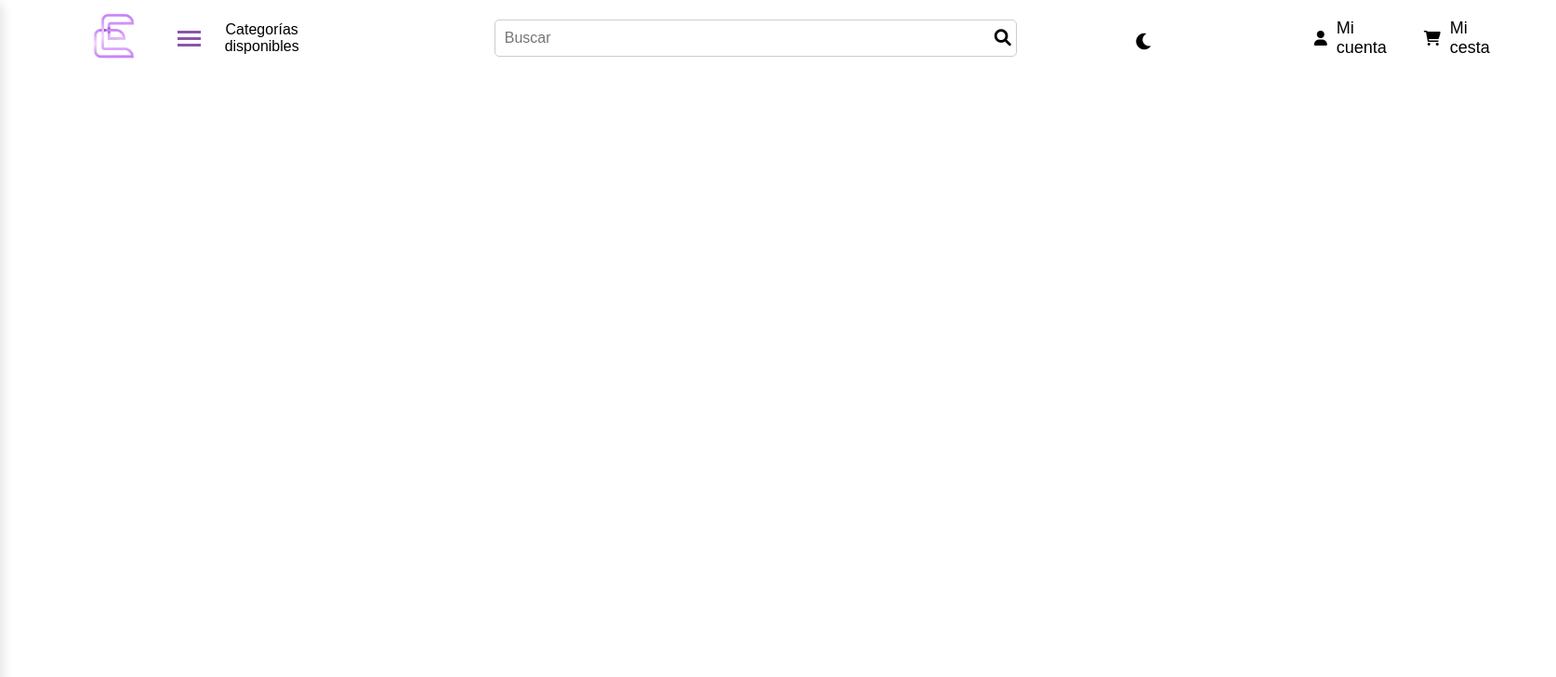
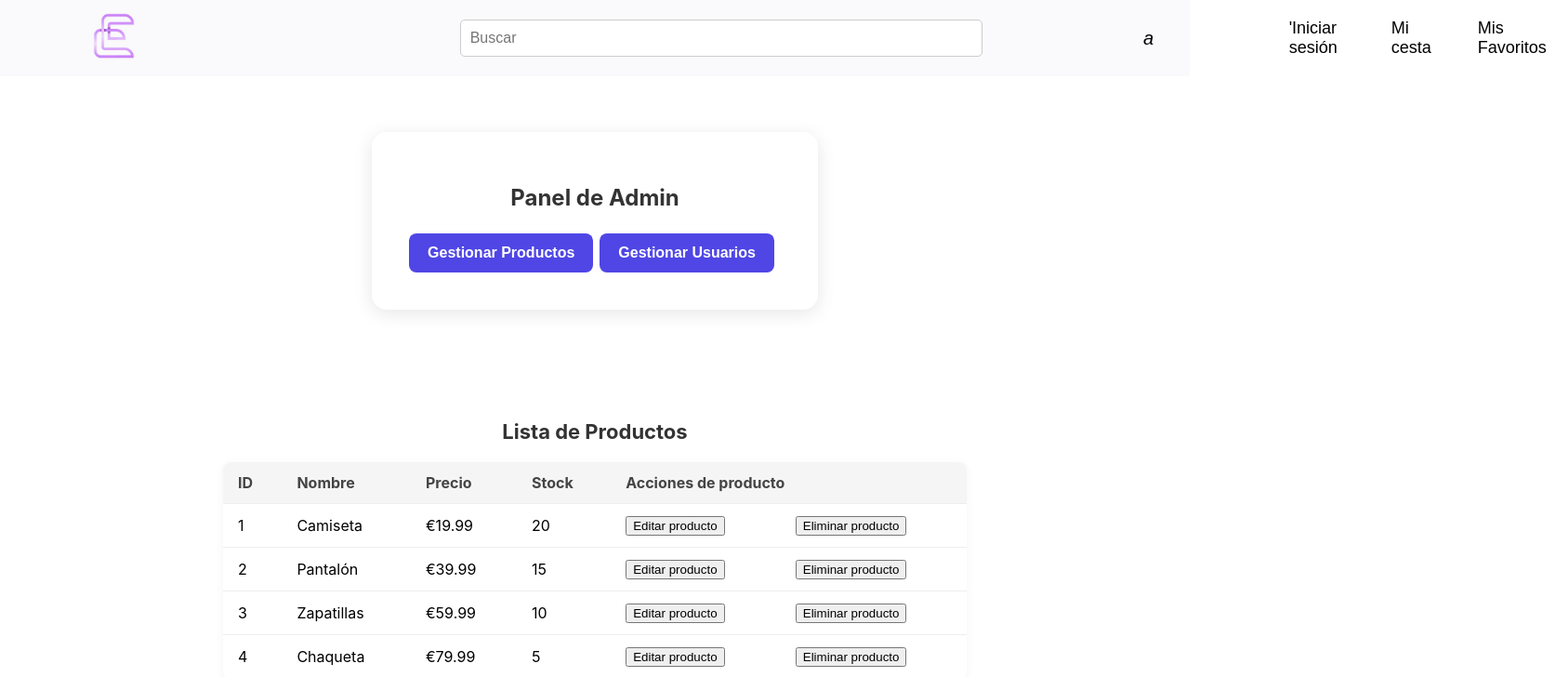
Before and after one commit to Diego-Vega04/ProyectoFinal, an Angular app in the folder frontEnd/: page / in a window 1280 px wide. Shown: the top 728 px of the page at 93% size, 1674 px wide, since content can reach past the window. Built offline with nearby package versions, Linux system fonts and the light colour scheme.

Commit message:
Gestión de productos básico

```diff
--- a/frontEnd/src/app/app-routing.module.ts
+++ b/frontEnd/src/app/app-routing.module.ts
@@ -1,7 +1,10 @@
 import { NgModule } from '@angular/core';
 import { RouterModule, Routes } from '@angular/router';
+import { VistaAdminComponent } from './vista-admin/vista-admin.component';
 
-const routes: Routes = [];
+const routes: Routes = [
+  {path:'', component: VistaAdminComponent}
+];
 
 @NgModule({
   imports: [RouterModule.forRoot(routes)],
--- a/frontEnd/src/app/app.component.html
+++ b/frontEnd/src/app/app.component.html
@@ -1 +1,2 @@
 <app-header></app-header>
+<app-vista-admin></app-vista-admin>
--- a/frontEnd/src/app/app.module.ts
+++ b/frontEnd/src/app/app.module.ts
@@ -6,11 +6,13 @@ import { AppComponent } from './app.component';
 import { HeaderComponent } from './header/header.component';
 import { FormsModule } from '@angular/forms';
 import { MatSnackBarModule } from '@angular/material/snack-bar';
+import { VistaAdminComponent } from './vista-admin/vista-admin.component';
 
 @NgModule({
   declarations: [
     AppComponent,
-    HeaderComponent
+    HeaderComponent,
+    VistaAdminComponent
   ],
   imports: [
     BrowserModule,
--- a/frontEnd/src/app/header/header.component.css
+++ b/frontEnd/src/app/header/header.component.css
@@ -5,9 +5,11 @@ header {
     padding: 10px 0;
     color: white;
     font-family: Arial, sans-serif;
-    position: static;
+    position: sticky;
+    top: 0;
+    z-index: 1000;
     width: 100%;
-    background-color: var(--color-fondo);
+    background-color: var(--color-fondo2);
 }
 
 /* Logo */
@@ -19,102 +21,6 @@ header {
 
 .logo img {
     height: 50px;
-}
-
-/* Menú de categorías*/
-.categories {
-    display: flex;
-    align-items: center;
-    margin-left: 20px;
-    padding: 10px;
-}
-
-.categories a {
-    color: var(--color-texto);
-    text-decoration: none;
-    font-size: 16px;
-    margin-left: 20px;
-    text-align: center;
-}
-
-.categories:hover {
-    background-color: var(--color-terciario);
-    border-radius: 5px;
-}
-
-.hamburger {
-    background: none;
-    border: none;
-    display: inline-block;
-    cursor: pointer;
-    margin-left: 10px;
-}
-
-.hamburger .line {
-    display: block;
-    width: 25px;
-    height: 3px;
-    margin: 4px 0;
-    background-color: var(--color-primario);
-}
-
-/* Menú lateral (inicialmente oculto) */
-.side-menu {
-    position: fixed;
-    top: 0;
-    left: -400px;
-    width: 400px;
-    height: 100%;
-    transition: left 0.4s ease;
-    box-shadow: 4px 0 12px rgba(0, 0, 0, 0.1);
-    border-top-right-radius: 12px;
-    border-bottom-right-radius: 12px;
-    background-color: var(--color-primario);
-}
-
-.side-menu.open {
-    left: 0;
-    z-index: 9999;
-}
-
-.side-menu-content {
-    padding: 30px 20px;
-    font-family: 'Segoe UI', Tahoma, Geneva, Verdana, sans-serif;
-    height: 100%;
-}
-
-.side-menu h2 {
-    margin-top: 60px;
-    font-size: 22px;
-    text-align: center;
-    color: #ffffff;
-    margin-bottom: 30px;
-}
-
-.side-menu ul {
-    list-style: none;
-    padding: 0;
-    margin-left: 30px;
-}
-
-.side-menu ul li {
-    margin: 15px 0;
-    padding: 10px 15px;
-    border-radius: 8px;
-
-}
-
-.side-menu ul li a {
-    color: #ffffff;
-    text-decoration: none;
-    font-size: 18px;
-    vertical-align: middle;
-
-}
-
-.side-menu ul li a:hover {
-    cursor: pointer;
-    color: var(--color-texto);
 }
 
 /* Estilo para la X */
@@ -137,7 +43,7 @@ header {
 .search-bar {
     display: inline-block;
     position: relative;
-    margin-left: 200px;
+    margin-left: 350px;
 }
 
 .search-bar input[type="text"] {
@@ -377,7 +283,7 @@ header {
 /*Boton modo claro/oscuro*/
 .dark-mode-toggle {
     position: absolute;
-    top: 33px;
+    top: 15pxpx;
     right: 33px;
 }
 
@@ -402,6 +308,24 @@ header {
     transition: color 0.3s;
 }
 
+/* Acceso a la lista de usuarios */
+.adminUsers {
+    color: var(--color-texto);
+    cursor: pointer;
+    display: inline-flex;
+    align-items: center;
+    padding: 10px;
+}
+
+.adminUsers:hover {
+    background-color: var(--color-terciario);
+    border-radius: 5px;
+}
+
+.adminUsers span{
+    font-size: 18px;
+}
+
 /* Capa oscura que cubre la página */
 .overlay {
     position: fixed;
@@ -420,3 +344,191 @@ header {
     opacity: 1;
     pointer-events: all;
 }
+
+/*Favoritos*/
+.favs {
+    display: inline-flex;
+    align-items: center;
+    margin-left: 20px;
+    color: var(--color-texto);
+    padding: 10px;
+}
+
+.favs span {
+    margin-left: 10px;
+    font-size: 18px;
+}
+
+.favs:hover {
+    background-color: var(--color-terciario);
+    cursor: pointer;
+    border-radius: 5px;
+}
+
+/* Menú lateral de la favoritos */
+.favs-menu {
+    position: fixed;
+    top: 0;
+    right: -100%;
+    width: 400px;
+    height: 100vh;
+    display: flex;
+    flex-direction: column;
+    background-color: var(--color-primario);
+    box-shadow: 2px 0 10px rgba(0, 0, 0, 0.2);
+    padding: 20px;
+    transition: right 0.3s ease-in-out;
+    z-index: 9999;
+}
+
+/* Mostrar el menú deslizándolo hacia la derecha */
+.favs-menu.open {
+    right: 0;
+}
+
+.favs-Ncontent {
+    display: flex;
+    flex-direction: column;
+    align-items: center;
+    margin-top: 20px;
+}
+
+.favs-menu-header, .favs-menu-footer {
+    height: 60px;
+    flex-shrink: 0;
+    padding: 20px;
+    display: flex;
+    justify-content: space-between;
+    align-items: center;
+}
+
+.favs-title {
+    font-size: 24px;
+    font-weight: bold;
+    color: #ffffff;
+}
+
+.close-btnC {
+    background: none;
+    border: none;
+    font-size: 24px;
+    color: #ffffff;
+    cursor: pointer;
+}
+
+.close-btnC:hover {
+    color: #000000;
+}
+
+.favs-image {
+    width: 100%;
+    height: 100px;
+    margin-bottom: 20px;
+}
+
+.favs-text {
+    font-size: 16px;
+    text-align: center;
+    margin-bottom: 20px;
+    color: black;
+}
+
+.favs-Ncontent {
+    background-color: #ffffff;
+    border-radius: 5px;
+    padding: 30px;
+}
+
+.go-home-btn {
+    background-color: var(--color-primario);
+    color: #ffffff;
+    border: none;
+    padding: 10px 20px;
+    cursor: pointer;
+    font-size: 16px;
+    border-radius: 5px;
+}
+
+.go-home-btn:hover {
+    background-color: var(--color-secundario);
+}
+
+.favs-content {
+    flex: 1;
+    overflow-y: auto;
+    padding: 10px 20px;
+}
+
+.favs-list{
+    list-style: none;
+    margin: 0;
+    padding: 0;
+}
+
+.favs-list li{
+    margin-bottom: 15px;
+    display: flex;
+    align-items: center;
+    background-color: #ededed;
+    padding: 15px;
+    border-radius: 20px;
+    box-shadow: 10px 10px 10px rgba(0, 0, 0, 0.2);
+
+}
+
+.favs-list li button{
+    width: auto;
+    background-color: transparent;
+    border: 0;
+    cursor: pointer;
+    font-size: large;
+}
+
+.favs-list li button:hover{
+    color: red;
+}
+
+.favs-list img{
+    width: 70px;
+    height: 70px;
+    object-fit: cover;
+    margin-right: 10px;
+    border: 1px solid #030709;
+}
+
+.favs-list p{
+    color: #030709;
+}
+
+.bt-menu{
+    padding: 12px;
+    font-size: 16px;
+    background-color: var(--color-terciario);
+    border-radius: 10px;
+    color: #fff;
+}
+.bt-menu:hover{
+    background-color: var(--color-secundario);
+    cursor: pointer;
+}
+
+.favs-menu-footer {
+    border-top: 1px solid rgb(255,255,255,0.2);
+}
+
+.go-favs-btn {
+    width: 100%;
+    padding: 12px;
+    margin-bottom: 50px;
+    margin-top: 30px;
+    font-size: 16px;
+    color: #fff;
+    background-color: var(--color-terciario);
+    border: none;
+    border-radius: 5px;
+    cursor: pointer;
+}
+
+.go-favs-btn:hover{
+    background-color: var(--color-secundario);
+}
--- a/frontEnd/src/app/header/header.component.html
+++ b/frontEnd/src/app/header/header.component.html
@@ -1,15 +1,3 @@
-<!DOCTYPE html>
-<html lang="es">
-
-<head>
-  <meta charset="UTF-8">
-  <meta name="viewport" content="width=device-width, initial-scale=1.0">
-  <title>Header PCComponentes</title>
-  <link rel="stylesheet" href="header.component.css">
-  <link rel="stylesheet" href="https://cdnjs.cloudflare.com/ajax/libs/font-awesome/6.0.0-beta3/css/all.min.css">
-</head>
-
-<body>
 <header>
   <div class="overlay" [ngClass]="{'open': menuOpen || cartMenuOpen}" (click)="closeMenus()"></div>
 
@@ -20,56 +8,22 @@
     </a>
   </div>
 
-    <!-- Menú de categorías-->
-    <div class="categories" (click)="toggleMenu()">
-      <button class="hamburger" [ngClass]="{'open': menuOpen}">
-        <span class="line"></span>
-        <span class="line"></span>
-        <span class="line"></span>
-      </button>
-      <a href="#">Categorías disponibles</a>
-    </div>
-
-    <!-- Menú lateral -->
-    <div class="side-menu" [ngClass]="{'open': menuOpen}">
-      <div class="side-menu-content">
-        <button class="close-btn" (click)="toggleMenu()">✕</button>
-        <h2>CATEGORÍAS</h2>
-        <hr>
-        <ul>
-          <li>
-            <a>Componentes</a>
-          </li>
-          <li>
-            <a>Ordenadores</a>
-          </li>
-          <li>
-            <a>Periféricos</a>
-          </li>
-          <li>
-            <a>Televisores</a>
-          </li>
-          <li>
-            <a>Audio</a>
-          </li>
-        </ul>
-
-      </div>
-    </div>
-
   <!-- Barra de búsqueda-->
   <div class="search-bar">
     <input type="text" placeholder="Buscar" (input)="buscarProducto()" [(ngModel)]="nombreBusqueda">
     <button (click)="buscarProducto()"><i class="fas fa-search"></i></button>
   </div>
 
-    <!-- Si el usuario está logueado, muestra su email; de lo contrario, muestra 'Mi cuenta' -->
-    <div class="account" (click)="onMiCuentaClick()">
+  <!-- Si el usuario está logueado, muestra area personal; de lo contrario, muestra Iniciar sesion -->
+  <div class="account">
     <i class="fas fa-user"></i>
-      <span> {{ authService.isLoggedIn() ? authService.getUserEmail() : 'Mi cuenta' }}</span>
+    <span> 'Iniciar sesión</span>
+    <i class="fas fa-sign-out-alt"
+      style="margin-left: 8px; color: red;"></i>
   </div>
 
   <!-- Mi cesta -->
+  <div>
     <div class="cart" id="cartMenuButton" (click)="toggleCartMenu()">
       <i class="fas fa-shopping-cart"></i>
       <span>Mi cesta</span>
@@ -86,11 +40,10 @@
         <ng-container *ngIf="productosCesta.length > 0; else vacia">
           <ul class="cart-list">
             <li *ngFor="let producto of productosCesta; let i = index;">
-              <img [src]="producto.imagen" alt="Producto">
+              <img [src]="'/img/' + producto.imagen" alt="Producto">
               <div>
                 <p><strong>{{ producto.nombre }}</strong></p>
                 <p>{{ producto.precio }} €</p>
-                <button (click)="borrarProducto(i); $event.stopPropagation()"><i class="fa-solid fa-trash"></i></button>
               </div>
             </li>
           </ul>
@@ -100,24 +53,68 @@
           <div class="cart-Ncontent">
             <img src="lensPickingPointsNoPostalCodeFound.svg" class="cart-image" alt="Cesta vacía">
             <p class="cart-text">Tu carrito está vacío</p>
-            <button class="go-home-btn" click="window.location.href='/'" (click)="toggleCartMenu()">Explorar artículos</button>
+            <button class="go-home-btn" [routerLink]="'/'" (click)="toggleCartMenu()">Explorar
+              artículos</button>
           </div>
         </ng-template>
       </div>
+
 
       <div class="cart-menu-footer">
         <button class="go-cart-btn">Ver artículos en la cesta</button>
       </div>
     </div>
 
+  </div>
+
+  <!-- Favoritos -->
+  <div >
+    <div class="favs" id="favsMenuButton" >
+      <i class="fas fa-heart"></i>
+      <span>Mis Favoritos</span>
+    </div>
+
+    <!-- Menú lateral de favoritos -->
+    <div class="favs-menu" >
+      <div class="favs-menu-header">
+        <span class="favs-title">Mis Favoritos</span>
+        <button class="close-btnC" >✕</button>
+      </div>
+
+      <div class="favs-content">
+        <ng-container >
+          <ul class="favs-list">
+            <li >
+              <img [src]="'/img/' " alt="Producto">
+              <div>
+                <p><strong></strong></p>
+                <p>€</p>
+              </div>
+            </li>
+          </ul>
+        </ng-container>
+        <ng-template #vacia>
+          <div class="favs-Ncontent">
+            <img src="lensPickingPointsNoPostalCodeFound.svg" class="favs-image" alt="Cesta vacía">
+            <p class="favs-text">Tu lista de favoritos está vacía</p>
+            <button class="go-home-btn" [routerLink]="'/'">Explorar
+              artículos</button>
+          </div>
+        </ng-template>
+      </div>
+
+      <div class="favs-menu-footer">
+        <button class="go-favs-btn" >Ver artículos en favoritos</button>
+      </div>
+    </div>
+  </div>
+
   <!-- Botón modo claro/oscuro -->
   <div class="dark-mode-toggle">
     <button (click)="toggleDarkMode()">
-        <i class="fas fa-moon" *ngIf="!isDarkMode"></i>
+      <i class="fas fa-moon" *ngIf="!isDarkMode">a</i>
       <i class="fas fa-sun" *ngIf="isDarkMode"></i>
     </button>
   </div>
+
 </header>
-</body>
-
-</html>
--- a/frontEnd/src/app/header/header.component.ts
+++ b/frontEnd/src/app/header/header.component.ts
@@ -14,6 +14,7 @@ export class HeaderComponent {
   menuOpen = false;
   cartMenuOpen: boolean = false;
   menuAbierto = false;
+
 
   // cambiar a tipo producto y las rutas a las caracteristicas
   productosCesta = [
--- /dev/null
+++ b/frontEnd/src/app/vista-admin/vista-admin.component.css
@@ -0,0 +1,80 @@
+.admin-container {
+  background: white;
+  padding: 40px;
+  border-radius: 16px;
+  box-shadow: 0 4px 20px rgba(0, 0, 0, 0.1);
+  text-align: center;
+  max-width: 400px;
+  margin: 60px auto;
+  font-family: 'Inter', sans-serif;
+}
+
+.admin-container h1 {
+  font-size: 24px;
+  margin-bottom: 24px;
+  color: #333;
+}
+
+.button-row {
+  display: flex;
+  gap: 12px;
+  justify-content: center;
+  flex-wrap: wrap;
+}
+
+.admin-button {
+  padding: 12px 20px;
+  border: none;
+  border-radius: 8px;
+  background-color: #4f46e5;
+  color: white;
+  font-size: 16px;
+  font-weight: 600;
+  cursor: pointer;
+  transition: background-color 0.3s ease;
+  min-width: 160px;
+  margin-right: 7px;
+}
+
+.admin-button:hover {
+  background-color: #4338ca;
+}
+
+/*Gestion productos*/
+.productos-container {
+  padding: 40px;
+  max-width: 800px;
+  margin: 0 auto;
+  font-family: 'Inter', sans-serif;
+}
+
+.productos-container h2 {
+  font-size: 22px;
+  margin-bottom: 20px;
+  text-align: center;
+  color: #333;
+}
+
+.productos-table {
+  width: 100%;
+  border-collapse: collapse;
+  box-shadow: 0 2px 10px rgba(0,0,0,0.05);
+  border-radius: 8px;
+  overflow: hidden;
+}
+
+.productos-table th,
+.productos-table td {
+  padding: 12px 16px;
+  text-align: left;
+  border-bottom: 1px solid #eee;
+}
+
+.productos-table th {
+  background-color: #f5f5f5;
+  color: #444;
+}
+
+.productos-table tr:hover {
+  background-color: #f0f4ff;
+}
--- /dev/null
+++ b/frontEnd/src/app/vista-admin/vista-admin.component.html
@@ -0,0 +1,30 @@
+<div class="admin-container">
+  <h1>Panel de Admin</h1>
+  <button class="admin-button" (click)="gestionProductos()">Gestionar Productos</button>
+  <button class="admin-button" routerLink="/usuarios">Gestionar Usuarios</button>
+</div>
+
+<div class="productos-container" *ngIf="gestionProduct">
+  <h2>Lista de Productos</h2>
+  <table class="productos-table">
+    <thead>
+      <tr>
+        <th>ID</th>
+        <th>Nombre</th>
+        <th>Precio</th>
+        <th>Stock</th>
+        <th colspan="2">Acciones de producto</th>
+      </tr>
+    </thead>
+    <tbody>
+      <tr *ngFor="let producto of productos">
+        <td>{{ producto.id }}</td>
+        <td>{{ producto.nombre }}</td>
+        <td>{{ producto.precio | currency:'EUR' }}</td>
+        <td>{{ producto.stock }}</td>
+        <td><button>Editar producto</button></td>
+        <td><button>Eliminar producto</button></td>
+      </tr>
+    </tbody>
+  </table>
+</div>
--- /dev/null
+++ b/frontEnd/src/app/vista-admin/vista-admin.component.ts
@@ -0,0 +1,23 @@
+import { Component } from '@angular/core';
+
+@Component({
+  selector: 'app-vista-admin',
+  standalone: false,
+  templateUrl: './vista-admin.component.html',
+  styleUrl: './vista-admin.component.css'
+})
+export class VistaAdminComponent {
+
+  gestionProduct: boolean = true
+
+  gestionProductos() {
+     this.gestionProduct = !this.gestionProduct;
+  }
+
+  productos = [
+    { id: 1, nombre: 'Camiseta', precio: 19.99, stock: 20 },
+    { id: 2, nombre: 'Pantalón', precio: 39.99, stock: 15 },
+    { id: 3, nombre: 'Zapatillas', precio: 59.99, stock: 10 },
+    { id: 4, nombre: 'Chaqueta', precio: 79.99, stock: 5 },
+  ];
+}
--- a/frontEnd/src/styles/colors.css
+++ b/frontEnd/src/styles/colors.css
@@ -1,10 +1,12 @@
-
 :root {
-    --color-fondo: #ffffff;
-    --color-texto: #000000;
-    --color-primario: #8a56ac; /*Base*/
-    --color-secundario: #70448C; /*Más oscuro*/
-    --color-terciario: #C791EB; /*Más claro*/
+  --color-fondo: #ffffff; /*Fondo base*/
+  --color-fondo2: #faf9fb;/*Fondo un poco más oscuro*/
+  --color-texto: #000000;/*Texto*/
+  --color-primario: #8a56ac;/*Color Principal*/
+  --color-secundario: #70448C;/*Color Secundario (Más oscuro)*/
+  --color-terciario: #C791EB;/*Color Terciario (Más claro)*/
+  --sombra-1: rgba(0, 0, 0, 0.2);
+  --sombra-2: rgba(0, 0, 0, 0.19);
 }
 
 [data-tema='oscuro'] {
```
Also changed, not shown: 2 other files (tests, documents, lock files or other folders). Lines whose indentation alone changed are shown as unchanged.
